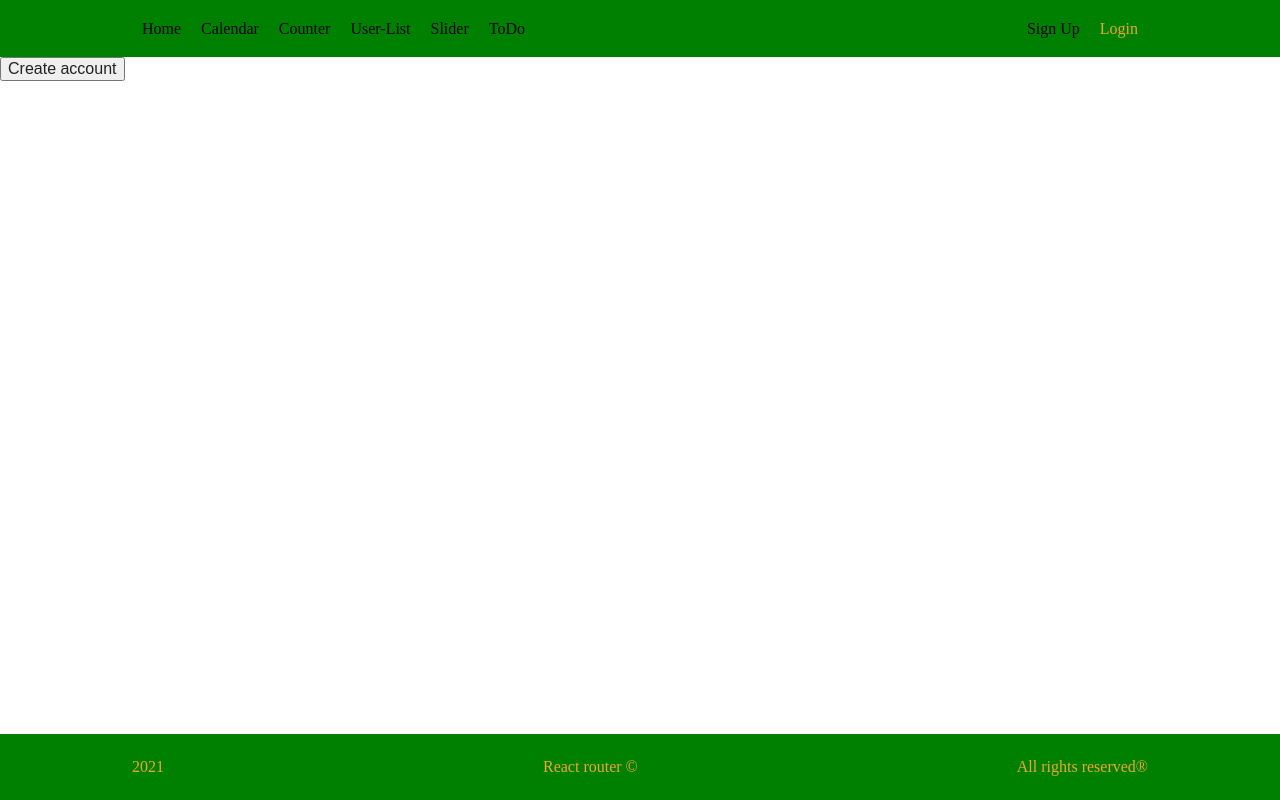
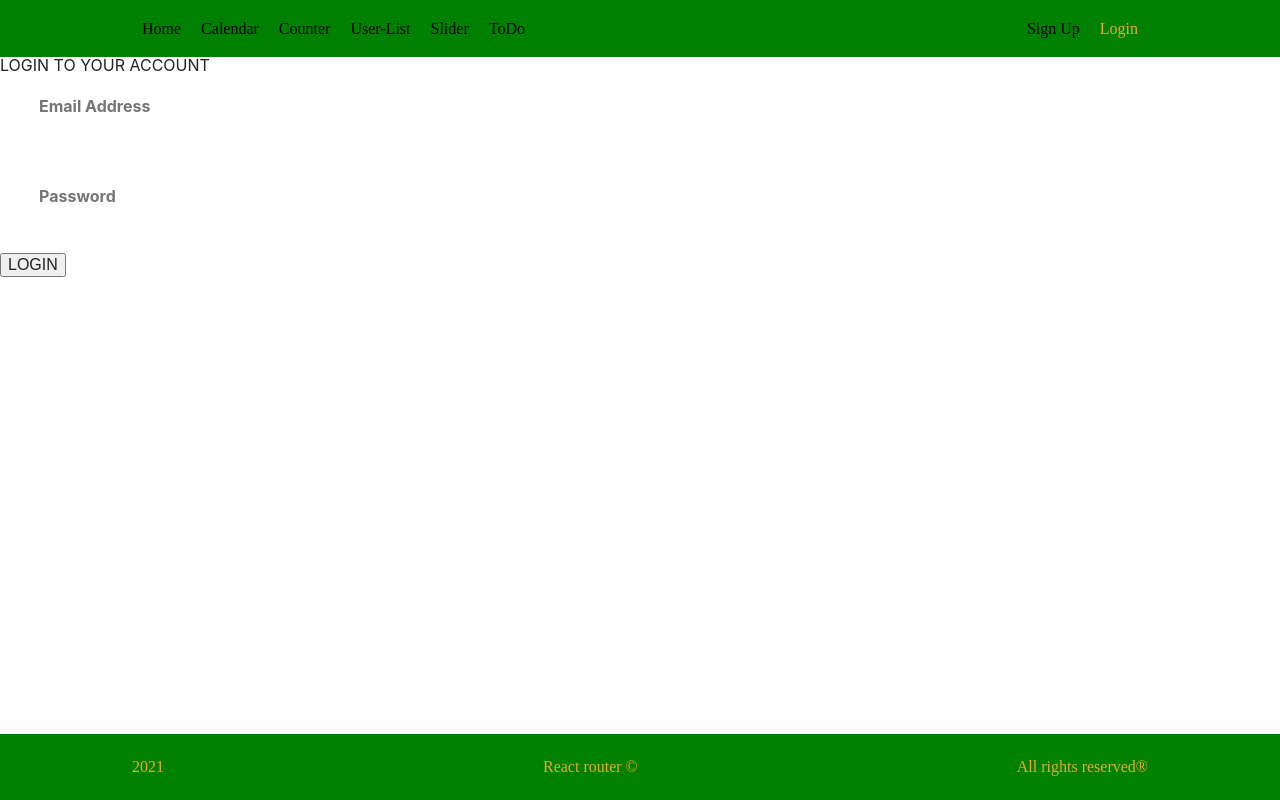
Before and after one commit to EvgenStr/react-calendar, a React (Create React App) app: page /login in a window 1280 px wide. Built offline with nearby package versions, Linux system fonts and the light colour scheme; a web font is replaced by a local one.

Commit message:
add inputs and description header

```diff
--- a/src/components/forms/LoginForm/index.jsx
+++ b/src/components/forms/LoginForm/index.jsx
@@ -24,13 +24,22 @@ function LoginForm () {
         {formikProps => {
           console.log(formikProps);
           return (
-            <Form className={style.signUpForm}>
+            <>
+            <h2 className={style.loginHeader}>LOGIN TO YOUR ACCOUNT</h2>
+            <Form className={style.loginForm}>
+                            <FormInput name={'email'} formikProps={formikProps}>
+                Email Address
+              </FormInput>
+              <FormInput name={'password'} formikProps={formikProps}>
+                Password
+              </FormInput>
               <Field
                 className={style.submitBtn}
                 type='submit'
-                value='Create account'
+                value='LOGIN'
               />
             </Form>
+            </>
           );
         }}
       </Formik>
```
